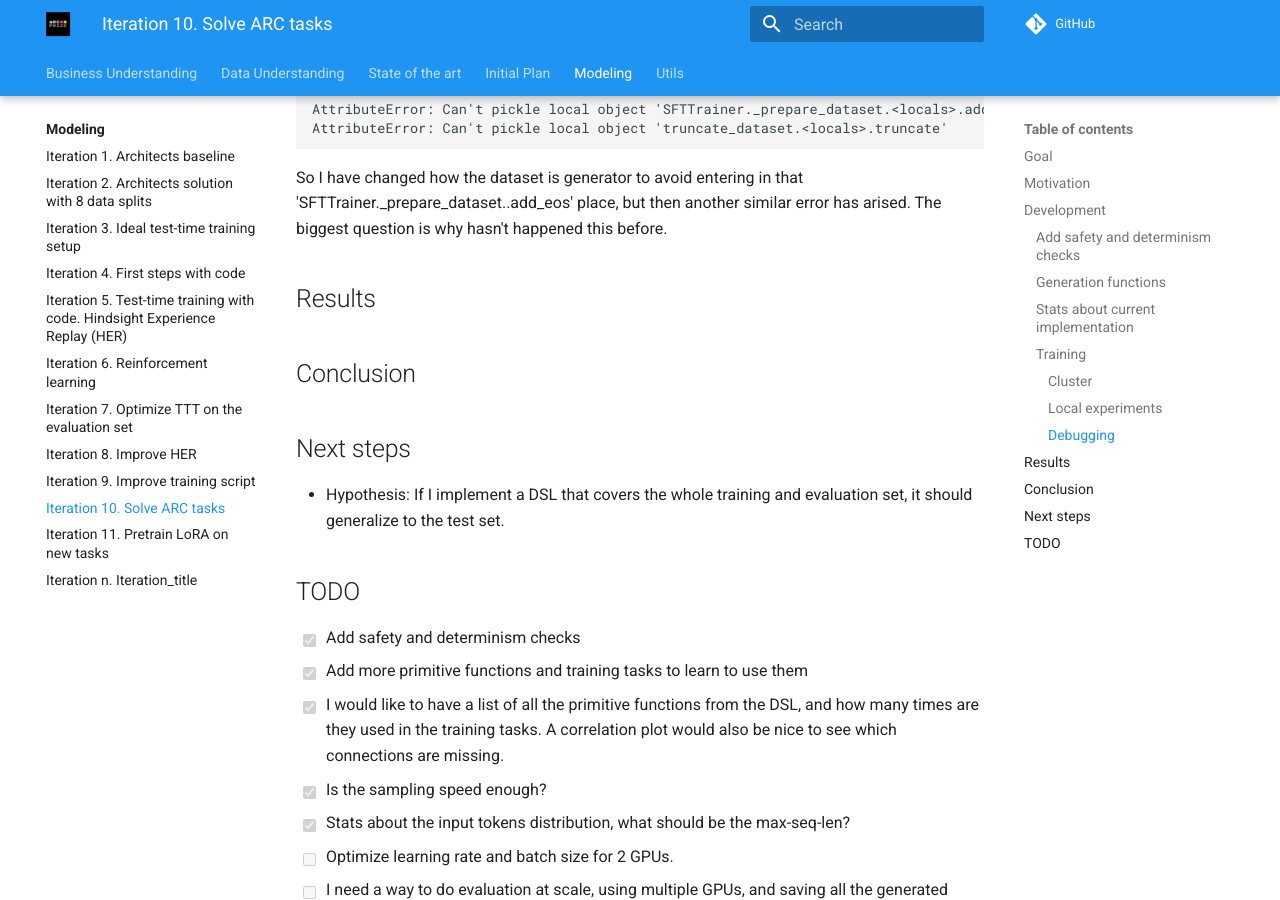
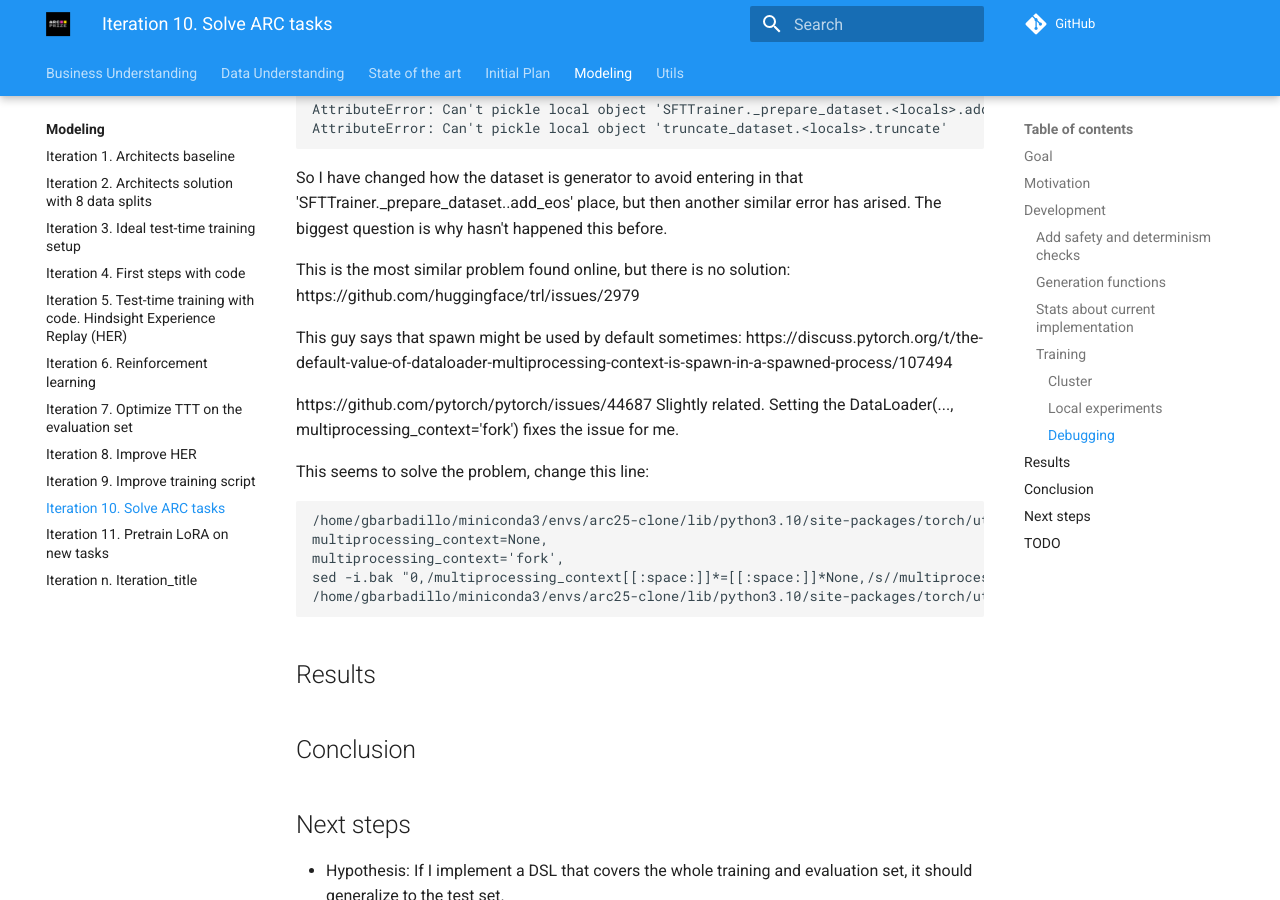
Before and after one commit to ironbar/arc25, an MkDocs documentation site: the page built from docs/modeling/Iteration_10_solve_arc_tasks.md, in a window 1280 px wide and 900 px high, scrolled down 6540 px. Built offline with MkDocs 1.6.1 and Material for MkDocs 9.7.7, drawn with Linux system fonts in a browser that asks for light colours; comment, search, counter and statistics services are not loaded.

Commit message:
Possibly found a solution by changing torch dataloader default parameter

````diff
--- a/docs/modeling/Iteration_10_solve_arc_tasks.md
+++ b/docs/modeling/Iteration_10_solve_arc_tasks.md
@@ -326,6 +326,23 @@ AttributeError: Can't pickle local object 'truncate_dataset.<locals>.truncate'
 So I have changed how the dataset is generator to avoid entering in that 'SFTTrainer._prepare_dataset.<locals>.add_eos' place, but then another similar error has arised.
 The biggest question is why hasn't happened this before.
 
+This is the most similar problem found online, but there is no solution: https://github.com/huggingface/trl/issues/2979
+
+This guy says that spawn might be used by default sometimes: https://discuss.pytorch.org/t/the-default-value-of-dataloader-multiprocessing-context-is-spawn-in-a-spawned-process/107494
+
+https://github.com/pytorch/pytorch/issues/44687 Slightly related.
+Setting the DataLoader(..., multiprocessing_context='fork') fixes the issue for me.
+
+This seems to solve the problem, change this line:
+
+```
+/home/gbarbadillo/miniconda3/envs/arc25-clone/lib/python3.10/site-packages/torch/utils/data/dataloader.py
+multiprocessing_context=None,
+multiprocessing_context='fork',
+sed -i.bak "0,/multiprocessing_context[[:space:]]*=[[:space:]]*None,/s//multiprocessing_context='fork',/" \
+/home/gbarbadillo/miniconda3/envs/arc25-clone/lib/python3.10/site-packages/torch/utils/data/dataloader.py
+```
+
 ## Results
 
 ## Conclusion
````
Also changed, not shown: 1 other file.
